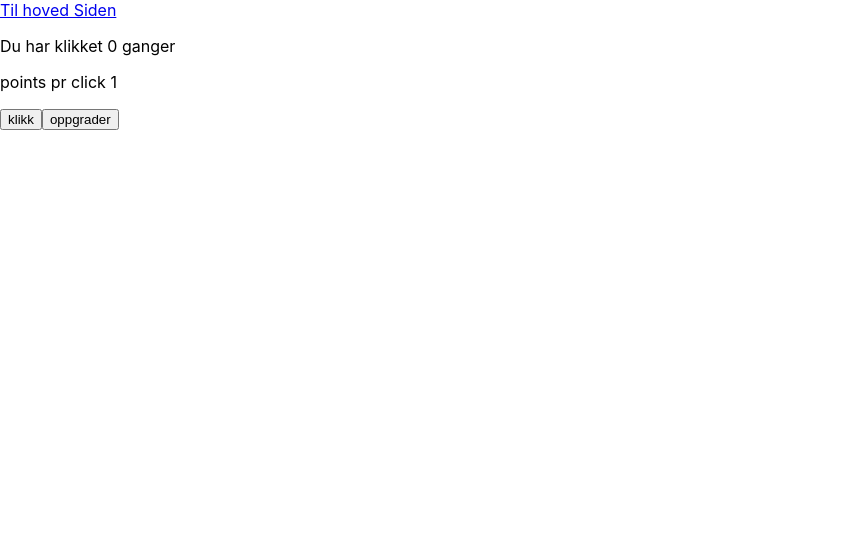
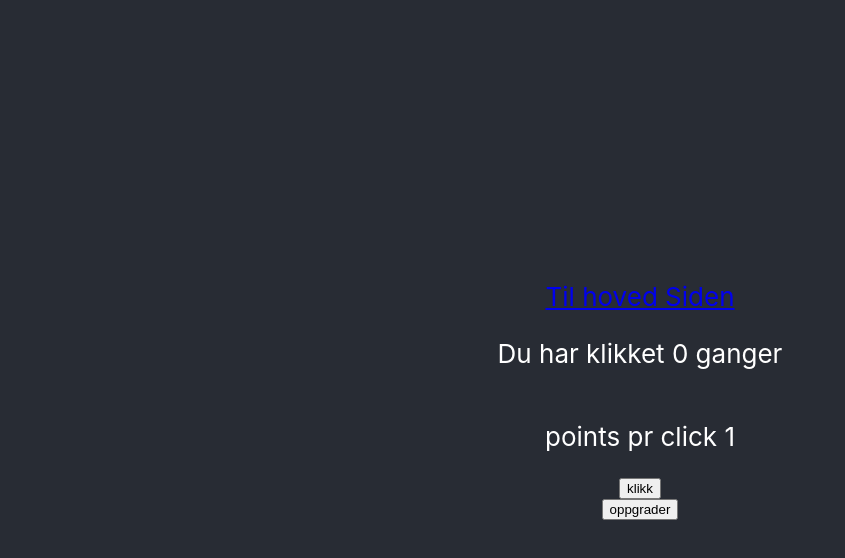
Before and after one commit to ThereseCamK/terje-oppgave, a React (Create React App) app: page /Clicker in a window 1280 px wide. Shown: the top 558 px of the page, without its empty margins (0-845 px from the left). Built offline with nearby package versions, Linux system fonts and the light colour scheme.

Commit message:
litt styling,
styling og fjernet gammel kode som var kommentert ut før jeg flyttet på det

```diff
--- a/src/TodoMain.js
+++ b/src/TodoMain.js
@@ -3,6 +3,7 @@ import React, {useState} from 'react';
 import ToDoForm from './toDoForm';
 import data from './todoData.json';
 import {Link} from'react-router-dom';
+import './App.css';
 
 export default function TodoMain (){
 
@@ -38,7 +39,7 @@ export default function TodoMain (){
           handleFilter={handleFilter}
           />
           <ToDoForm addNew={addNew}></ToDoForm>
-     <Link to="/">Til hoved Siden</Link>
+            <Link to="/">Til hoved Siden</Link>
 
 
 
--- a/src/clicker.js
+++ b/src/clicker.js
@@ -26,7 +26,8 @@ class Clicker extends React.Component {
         const points = this.state.ppc;
 
         return (
-            <div>
+            <div className="App">
+            <header className="App-header">
                   <Link to="/">Til hoved Siden</Link>
                 <p> du har klikket {count} ganger</p>
                 <p> antall poeng pr klikk {points}</p>
@@ -36,6 +37,7 @@ class Clicker extends React.Component {
                     <Link to="/Clicker"> klikk for å komme til Klikker med Hooks</Link>
 
                 </div>
+                </header>
             </div>
         )
     }
--- a/src/clickerHooks.js
+++ b/src/clickerHooks.js
@@ -1,12 +1,15 @@
 import React, {useState} from "react";
 import {Link} from 'react-router-dom';
+import './App.css';
+
 
 
 function Clicker(){
     const [count, setCount] = useState(0);
     const [ppc, setppcCount] = useState(1);
     return (
-        <div>
+        <div className="App">
+           <header className="App-header">
             <Link to="/">Til hoved Siden</Link>
           <p>Du har klikket {count} ganger</p>
           <p>points pr click {ppc} </p>
@@ -16,6 +19,7 @@ function Clicker(){
           <button onClick={() => setppcCount(ppc + 1)}>
            oppgrader
           </button>
+          </header>
         </div>
       );
 }
```
Also changed, not shown: src/App.js (+0 -46 lines).
